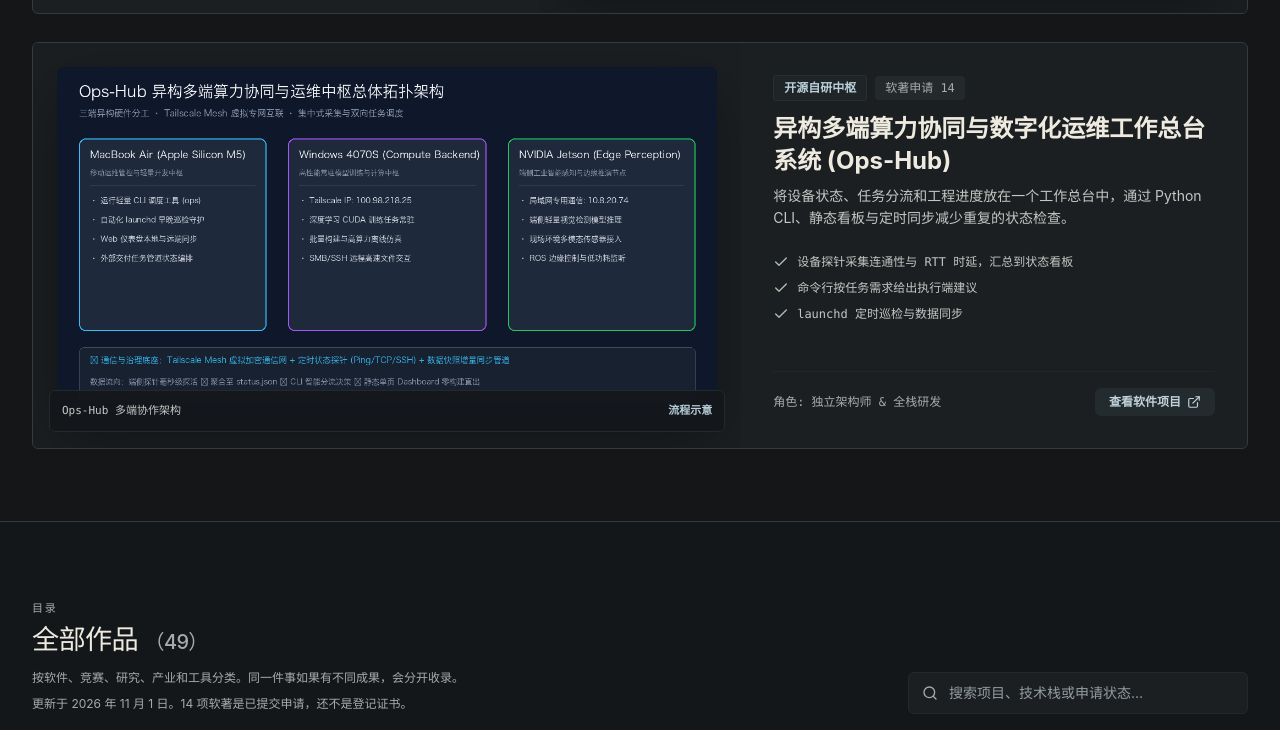
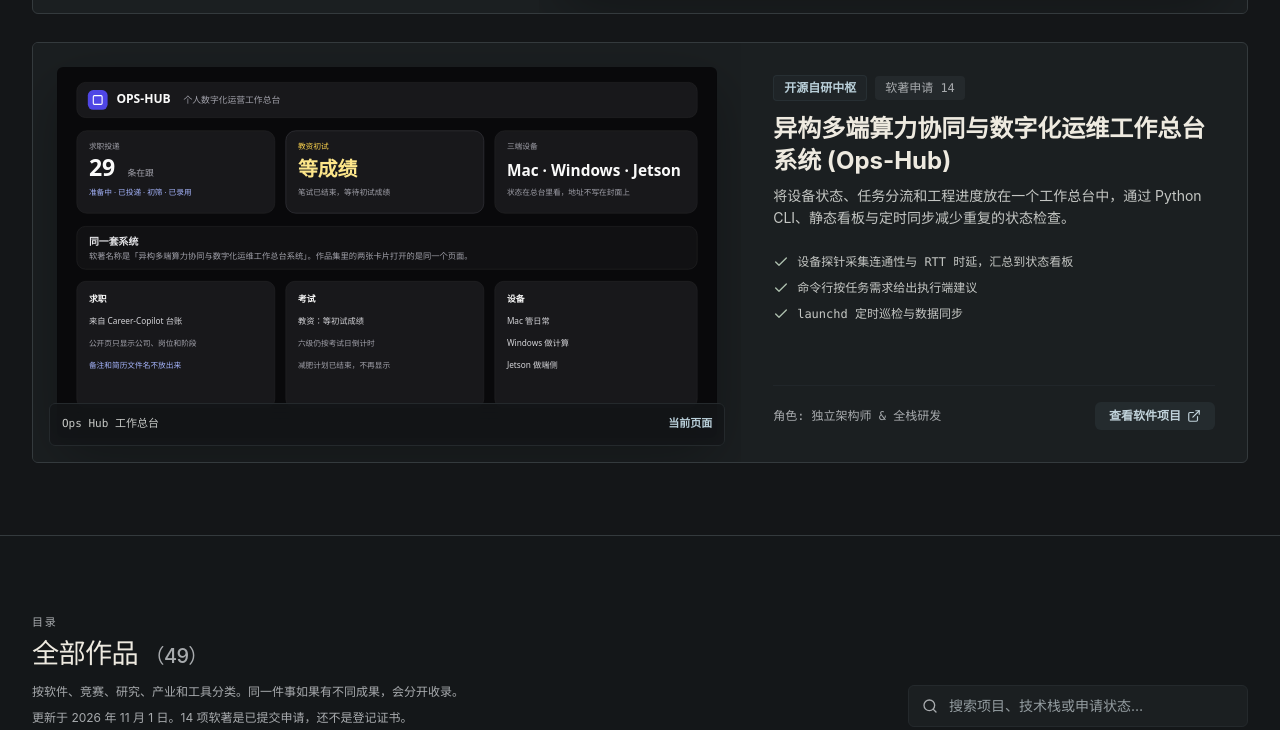
Before and after one commit to insistgang/portfolio, a website: page index.html in a window 1280 px wide. Shown: the part 1712-2442 px from the top of the page. Drawn offline with Linux system fonts and the light colour scheme.

Commit message:
fix: replace the Ops Hub portfolio image
The old architecture diagram showed internal addresses. The cover now matches the current dashboard.

```diff
--- a/index.html
+++ b/index.html
@@ -314,13 +314,13 @@
         <div class="portfolio-card rounded-2xl overflow-hidden grid grid-cols-1 lg:grid-cols-12 gap-0 border border-slate-800">
           <div class="lg:col-span-7 bg-slate-900 relative overflow-hidden group min-h-[320px] flex items-center justify-center p-6">
             <img
-              src="assets/images/soft/submitted-14.png" loading="lazy" decoding="async"
-              alt="Ops-Hub 多端协作架构示意"
+              src="assets/images/opshub-overview.svg" loading="lazy" decoding="async"
+              alt="Ops Hub 个人工作总台"
               class="rounded-xl w-full h-full object-cover max-h-[420px] shadow-2xl group-hover:scale-105 transition-transform duration-500"
             />
             <div class="absolute bottom-4 left-4 right-4 p-3 rounded-lg bg-slate-950/80 backdrop-blur-md border border-slate-800 text-[11px] font-mono text-slate-300 flex items-center justify-between">
-              <span>Ops-Hub 多端协作架构</span>
-              <span class="text-sky-400 font-bold">流程示意</span>
+              <span>Ops Hub 工作总台</span>
+              <span class="text-sky-400 font-bold">当前页面</span>
             </div>
           </div>
           <div class="lg:col-span-5 p-8 flex flex-col justify-between">
@@ -1176,7 +1176,7 @@
   {
     "id": "soft-14",
     "category": "softcopy",
-    "image": "assets/images/soft/submitted-14.png",
+    "image": "assets/images/opshub-overview.svg",
     "title": "异构多端算力协同与数字化运维工作总台系统",
     "subtitle": "Ops Hub 的软著申请名称，与在线总台是同一套系统",
     "role": "软件设计与开发",
@@ -1674,7 +1674,7 @@
       "看设备状态、任务该放在哪台机器、项目进度",
       "和软著申请 14 打开的是同一个页面"
     ],
-    "image": "assets/images/soft/submitted-14.png",
+    "image": "assets/images/opshub-overview.svg",
     "url": "https://github.com/insistgang/ops-hub",
     "urlLabel": "查看公开代码仓库",
     "links": [
```
Also changed, not shown: assets/images/opshub-overview.svg (added).
